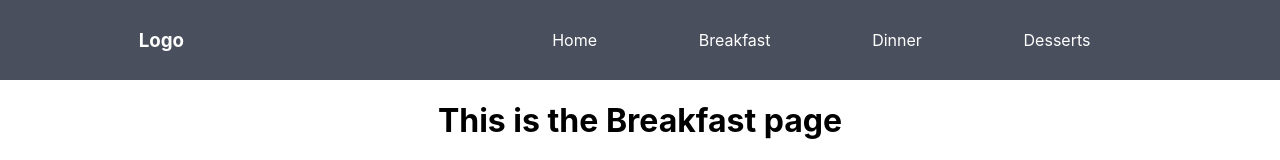
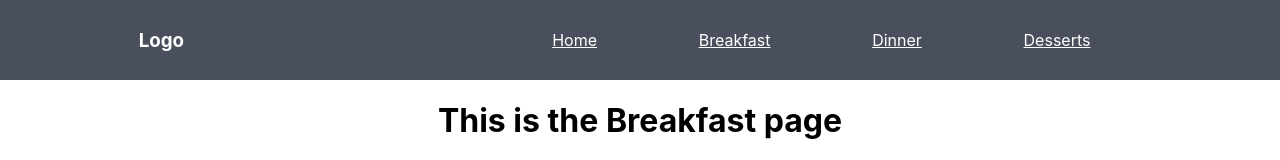
Before and after one commit to bweatherly-bw/React-Cooking, a React (Create React App) app: page /breakfast in a window 1280 px wide. Shown: the top 160 px of the page. Built offline with nearby package versions, Linux system fonts and the light colour scheme.

Commit message:
set up the routes, was able to set up the NavBar to have working links that take you to the routes. Next, will start setting up the search option wihtin each tabs, along with the random receipe of the day.

```diff
--- a/src/App.js
+++ b/src/App.js
@@ -1,23 +1,24 @@
 import logo from "./logo.svg";
 import "./App.css";
-import Nav from "./Nav";
-import Home from "./Home";
-import Breakfast from "./Breakfast";
-import Dinner from "./Dinner";
-import Desserts from "./Desserts";
+import Nav from "./components/Nav";
+import Home from "./components/Home";
+import Breakfast from "./components/Breakfast";
+import Dinner from "./components/Dinner";
+import Desserts from "./components/Desserts";
 import { BrowserRouter as Router, Switch, Route } from "react-router-dom";
 
 function App() {
+
   return (
     <Router>
       <div className="App">
         <Nav />
         <Switch>
         <Route path="/" exact component={HomePage}/>
-        <Route path="/Home" component={Home} />
-        <Route path="/Breakfast" component={Breakfast} />
-        <Route path="/Dinner" component={Dinner} />
-        <Route path="/Desserts" component={Desserts} />
+        <Route path="/home" component={Home} />
+        <Route path="/breakfast" component={Breakfast} />
+        <Route path="/dinner" component={Dinner} />
+        <Route path="/desserts" component={Desserts} />
         </Switch>
       </div>
     </Router>
--- a/src/Nav.js
+++ /dev/null
@@ -1,17 +0,0 @@
-import React from "react";
-
-const Nav = () => {
-  return (
-      <nav>
-          <h3>Logo</h3>
-          <ul className="nav-Links">
-              <li>Home</li>
-              <li>Breakfast</li>
-              <li>Dinner</li>
-              <li>Desserts</li>
-          </ul>
-      </nav>
-  );
-};
-
-export default Nav;
--- a/src/Breakfast.js
+++ b/src/components/Breakfast.js
@@ -1,4 +1,6 @@
 import React from "react";
+import {Link} from 'react-router-dom';
+
 
 const Breakfast = () => {
     return (
--- /dev/null
+++ b/src/components/Nav.js
@@ -0,0 +1,36 @@
+import React from "react";
+import { Link } from "react-router-dom";
+
+
+const Nav = () => {
+
+    const navStyle = {
+        color: 'white'
+    };
+
+  return (
+      <nav>
+          <h3>Logo</h3>
+          <ul className="nav-Links">
+              <Link style={navStyle} to='/Home' >
+              <li>Home</li>
+              </Link>
+
+              <Link style={navStyle} to='/Breakfast' >
+              <li>Breakfast</li>
+              </Link>
+
+              <Link style={navStyle} to='/Dinner' >
+              <li>Dinner</li>
+              </Link>
+
+              <Link style={navStyle} to='/Desserts' >
+              <li>Desserts</li>
+              </Link>
+
+          </ul>
+      </nav>
+  );
+};
+
+export default Nav;
```
Also changed, not shown: src/components/Desserts.js (renamed from src/Desserts.js), src/components/Dinner.js (renamed from src/Dinner.js), src/components/Home.js (renamed from src/Home.js), 1 other file (tests, documents, lock files or other folders).
